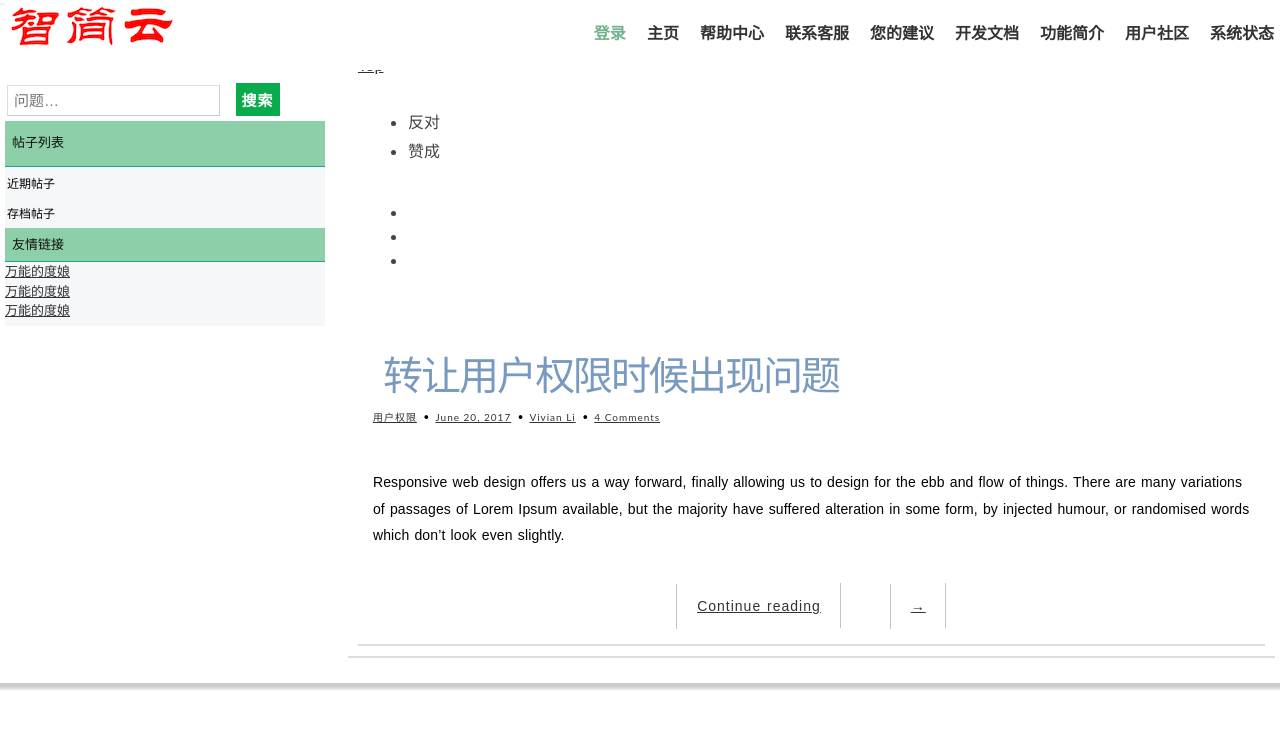
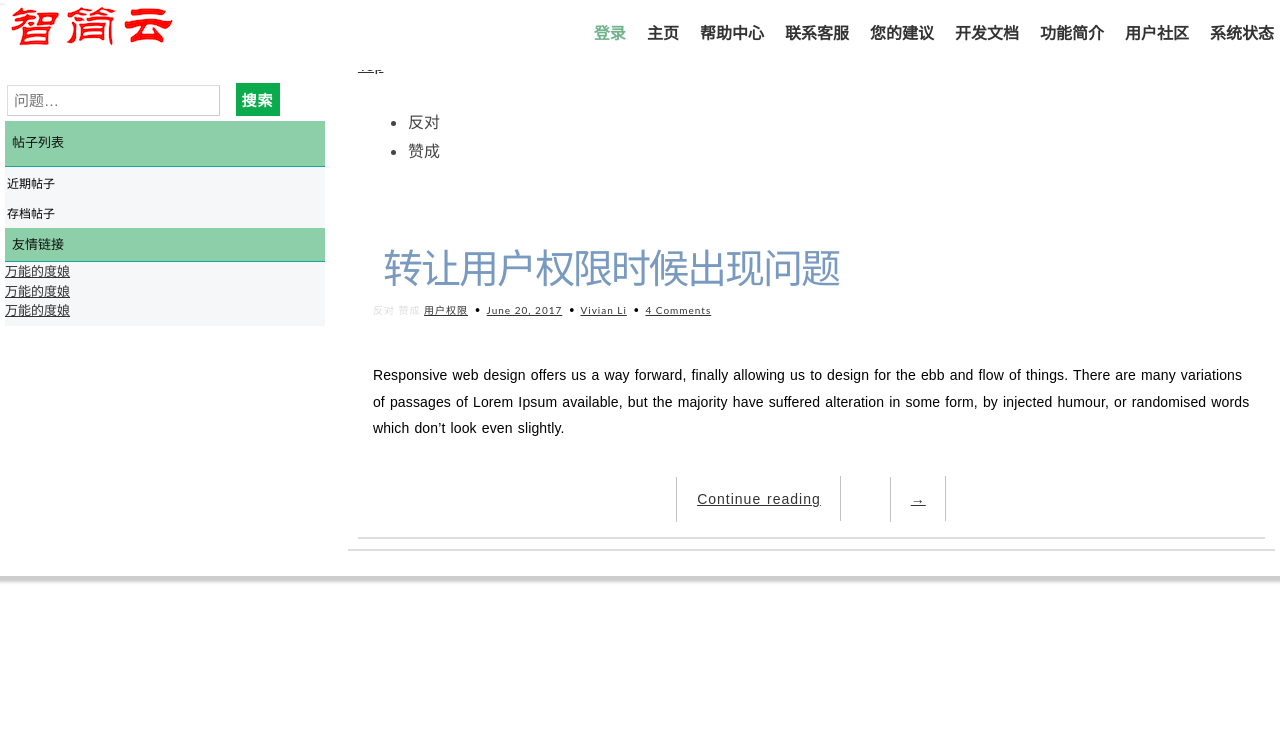
Before and after one commit to dreampivot/slipscloud.github.io, a Jekyll site: the page help/community.html, which Jekyll copies as it is, in a window 1280 px wide. Shown: the top 729 px of the page. Built offline with Jekyll 4.4.1, drawn with Linux system fonts in a browser that asks for light colours.

Commit message:
Update community.html

```diff
--- a/help/community.html
+++ b/help/community.html
@@ -7,7 +7,7 @@
 <title>用户社区 ！智简云</title>
 <link rel="stylesheet" href="help-styles.css" type="text/css" />
 <link rel="stylesheet" href="custom.css" type="text/css" />
-
+<link rel="stylesheet" href="custom.css" type="text/css" />
 
 </head>
 <body>
@@ -47,17 +47,14 @@
 		<li><i class="fa fa-smile-o"></i>赞成</li>
 		</ul>
 
-		<ul class="social-icons">
-		<li><a href="#"><i class="fa fa-google"></i></a></li>
-		<li><a href="#"><i class="fa fa-linkedin"></i></a></li>
-		<li><a href="#"><i class="fa fa-pinterest"></i></a></li>
-		</ul>
 
 
 		<header class="entry-header">
 		<h1 class="entry-title"><a href="single.html">转让用户权限时候出现问题</a></h1>
 		<div class="entry-meta">
 
+		<span class=""fa fa-frown-o">反对</a></span>
+		<span class="fa fa-smile-o">赞成</a></span>
 		<span class="post-category"><a href="#">用户权限</a></span>
 
 		<span class="post-date"><a href="#"><time class="entry-date" datetime="2012-11-09T23:15:57+00:00">June 20, 2017</time></a></span>
```
